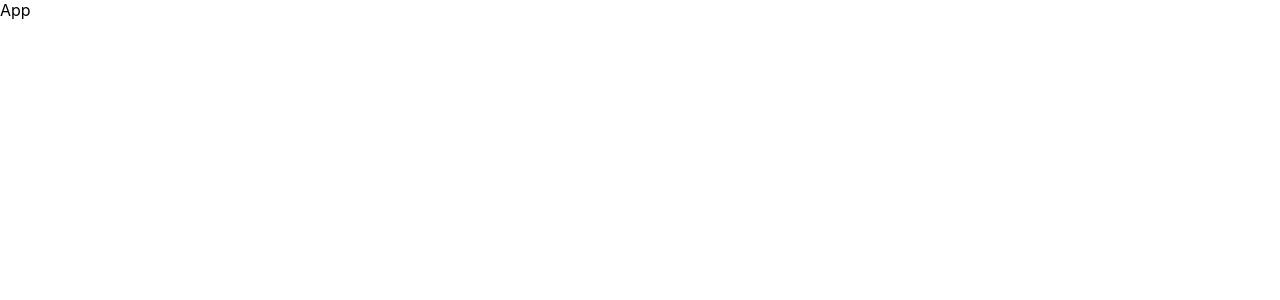
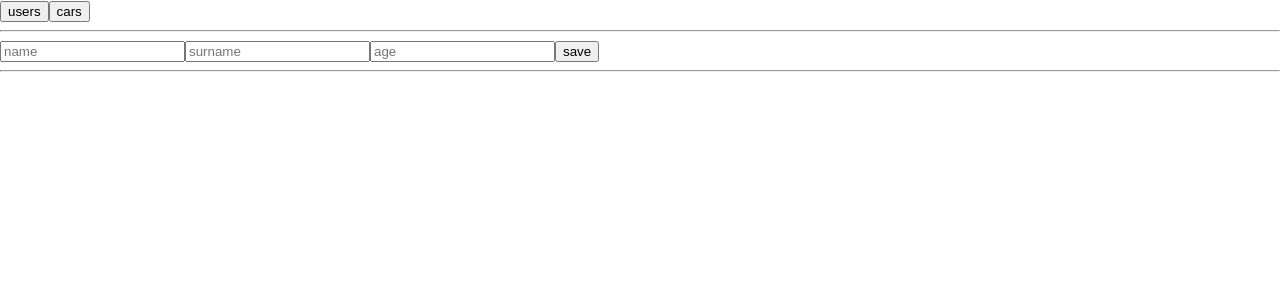
Before and after one commit to chervonoderevnyk/lebronled, a React (Create React App) app: page /users in a window 1280 px wide. Shown: the top 300 px of the page. Built offline with nearby package versions, Linux system fonts and the light colour scheme.

Commit message:
lesson5useReducerPart2

```diff
--- a/package.json
+++ b/package.json
@@ -9,7 +9,9 @@
     "react": "^18.2.0",
     "react-dom": "^18.2.0",
     "react-scripts": "5.0.1",
-    "web-vitals": "^2.1.4"
+    "web-vitals": "^2.1.4",
+    "react-hook-form": "^7.43.1",
+    "react-router-dom": "^6.8.1"
   },
   "scripts": {
     "start": "react-scripts start",
--- a/src/App.js
+++ b/src/App.js
@@ -1,7 +1,22 @@
+import {Route, Routes, useNavigate} from "react-router-dom";
+import {UsersPage} from "./components/UsersPage";
+import {CarPage} from "./components/CarPage";
+
 const App = () => {
+
+    const navigate = useNavigate();
+
     return (
         <div>
-App
+            <div>
+                <button onClick={() => navigate('/users')}>users</button>
+                <button onClick={() => navigate('/cars')}>cars</button>
+            </div>
+            <hr/>
+            <Routes>
+                <Route path={'/users'} element={<UsersPage/>}/>
+                <Route path={'/cars'} element={<CarPage/>}/>
+            </Routes>
         </div>
     );
 };
--- /dev/null
+++ b/src/components/CarPage.js
@@ -0,0 +1,11 @@
+import React from 'react';
+
+const CarPage = () => {
+    return (
+        <div>
+            CarPage
+        </div>
+    );
+};
+
+export  {CarPage};
--- /dev/null
+++ b/src/components/User.js
@@ -0,0 +1,19 @@
+import {useAppReducer} from "../hooks/useAppReducer";
+import {userActions} from "../reducers/userReducer";
+
+const User = ({user}) => {
+    const [, dispatch] = useAppReducer(value => value.userReducer);
+    const {id, name, surname, age} = user;
+
+    return (
+        <div>
+            <div>id: {id}</div>
+            <div>name: {name}</div>
+            <div>surname: {surname}</div>
+            <div>age: {age}</div>
+            <button onClick={() => dispatch(userActions.DELETE_BY_ID(id))}>delete</button>
+        </div>
+    );
+};
+
+export {User};
--- /dev/null
+++ b/src/components/UserForm.js
@@ -0,0 +1,25 @@
+import {useForm} from "react-hook-form";
+import {useAppReducer} from "../hooks/useAppReducer";
+import {userActions} from "../reducers/userReducer";
+
+const UserForm = () => {
+
+    const {register, reset, handleSubmit} = useForm();
+    const [, dispatch] = useAppReducer(value => value.userReducer);
+
+    const save = (user) => {
+        dispatch(userActions.ADD(user))
+        reset()
+    };
+
+    return (
+        <form onSubmit={handleSubmit(save)}>
+            <input type="text" placeholder={'name'} {...register('name')}/>
+            <input type="text" placeholder={'surname'} {...register('surname')}/>
+            <input type="text" placeholder={'age'} {...register('age', {valueAsNumber: true})}/>
+            <button>save</button>
+        </form>
+    );
+};
+
+export {UserForm};
--- /dev/null
+++ b/src/components/Users.js
@@ -0,0 +1,15 @@
+import React from 'react';
+import {useAppReducer} from "../hooks/useAppReducer";
+import {User} from "./User";
+
+const Users = () => {
+    const [users, dispatch] = useAppReducer((reducers) => reducers.userReducer);
+
+    return (
+        <div>
+            {users.map(user=><User key={user.id} user={user}/>)}
+        </div>
+    );
+};
+
+export {Users};
--- /dev/null
+++ b/src/components/UsersPage.js
@@ -0,0 +1,18 @@
+import React from 'react';
+
+import {UserForm} from "./UserForm";
+import {Users} from "./Users";
+
+const UsersPage = () => {
+    return (
+        <div>
+           <div>
+               <UserForm/>
+               <hr/>
+               <Users/>
+           </div>
+        </div>
+    );
+};
+
+export {UsersPage};
--- /dev/null
+++ b/src/hoc/StateProvider.js
@@ -0,0 +1,21 @@
+import React, {createContext, useReducer} from 'react';
+import {myUserReducer, initialUsers} from "../reducers/userReducer";
+
+
+const StateContext = createContext(null);
+
+const StateProvider = ({children}) => {
+
+    const reducers = {
+        userReducer:useReducer(myUserReducer, null, initialUsers)
+        // carReducer:
+    }
+
+    return (
+        <StateContext.Provider value={reducers}>
+            {children}
+            </StateContext.Provider>
+    );
+};
+
+export {StateProvider, StateContext};
--- /dev/null
+++ b/src/hooks/useAppReducer.js
@@ -0,0 +1,8 @@
+import {useContext} from "react";
+import {StateContext} from "../hoc/StateProvider";
+
+const useAppReducer = (item) => item(useContext(StateContext))
+
+export {
+    useAppReducer
+}
--- a/src/index.js
+++ b/src/index.js
@@ -1,10 +1,16 @@
 import React from 'react';
 import ReactDOM from 'react-dom/client';
+import {BrowserRouter} from "react-router-dom";
+
 import './index.css';
 import {App} from './App';
+import {StateProvider} from "./hoc/StateProvider";
 
 const root = ReactDOM.createRoot(document.getElementById('root'));
 root.render(
-    <App />
-
+    <StateProvider>
+        <BrowserRouter>
+            <App/>
+        </BrowserRouter>
+    </StateProvider>
 );
--- /dev/null
+++ b/src/reducers/userReducer.js
@@ -0,0 +1,31 @@
+const userActionTypes = {
+    ADD: 'ADD',
+    DELETE_BY_ID: 'DELETE_BY_ID'
+}
+
+const userActions = {
+    ADD: (item) => ({type: userActionTypes.ADD, payload: item}),
+    DELETE_BY_ID: (id) => ({type: userActionTypes.DELETE_BY_ID, payload: id})
+}
+
+const initialUsers = () => []
+
+
+const myUserReducer = (state, action) => {
+    switch (action.type) {
+        case userActionTypes.ADD:
+            const slice = state.slice(-1);
+            const id = slice.length ? slice[0].id + 1 : 0
+            return [...state, {id, ...action.payload}]
+
+        case userActionTypes.DELETE_BY_ID:
+            const index = state.findIndex(value => value.id = action.payload);
+            state.splice(index, 1)
+            return [...state]
+    }
+}
+
+
+export {
+    userActions, myUserReducer, initialUsers
+}
```
Also changed, not shown: src/reducers/carReducer.js (added).
